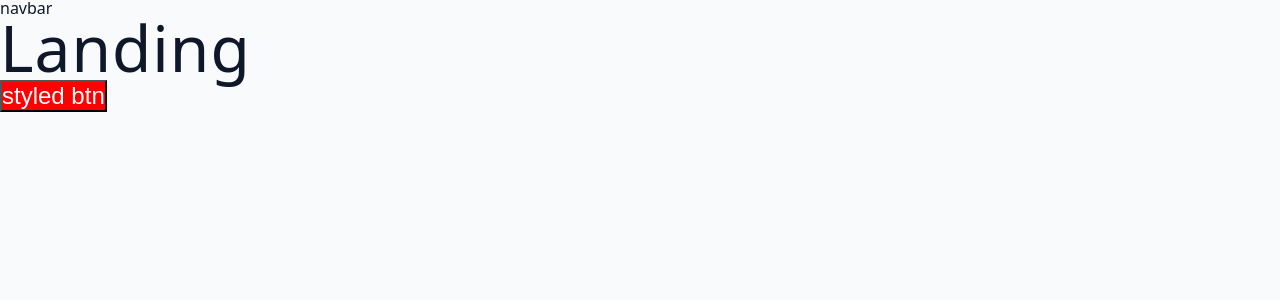
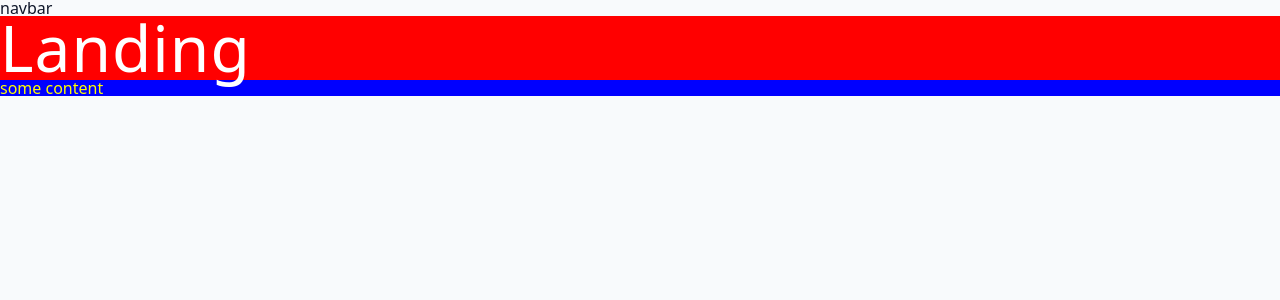
Before and after one commit to marinela-togoe/devyApp, a React (Vite) app in the folder client/: page / in a window 1280 px wide. Shown: the top 300 px of the page. Built offline with nearby package versions, Linux system fonts and the light colour scheme.

Commit message:
add a template of a wrapper component inside the landing page for styling purposes

```diff
--- a/client/src/pages/Landing.jsx
+++ b/client/src/pages/Landing.jsx
@@ -2,19 +2,26 @@
 import styled from 'styled-components';
 
 
-const StyledBtn = styled.button`
-font-size:1.5rem;
-background: red;
-color: white;
-`;
 
 const Landing = () => {
   return (
-    <div>
+    <Wrapper>
       <h1>Landing</h1>
-      <StyledBtn>styled btn</StyledBtn>
-    </div>
+      <div className="content">some content</div>
+    </Wrapper>
   );
+};
+
+const Wrapper = styled.div`
+background: red;
+h1 {
+  color: white;
 }
+.content {
+  background: blue;
+  color: yellow;
+}
+`;
+
 
 export default Landing;
```
